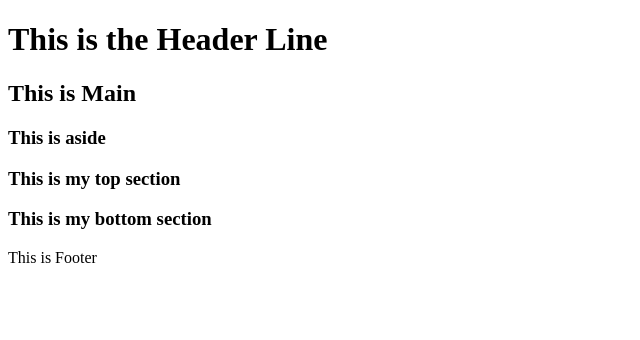
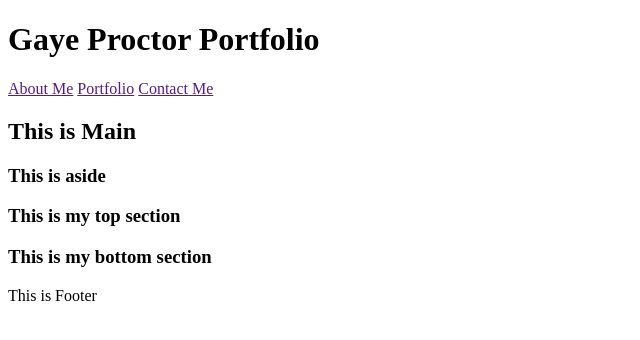
Before and after one commit to slsmi894/Gaye-Sandy, a plain HTML site: page index.html in a window 1280 px wide. Shown: the whole page, without its empty margins (0-640 px from the left). Drawn offline with Linux system fonts and the light colour scheme.

Commit message:
Changed h1 added nav anchor tags

```diff
--- a/index.html
+++ b/index.html
@@ -4,12 +4,17 @@
     <meta charset="UTF-8" />
     <meta http-equiv="X-UA-Compatible" content="IE=edge" />
     <meta name="viewport" content="width=device-width, initial-scale=1.0" />
-    <title>Document</title>
+    <title>Gaye Proctor Portfolio</title>
   </head>
 
   <body>
     <header>
-      <h1>This is the Header Line</h1>
+      <h1>Gaye Proctor Portfolio</h1>
+      <nav>
+        <a href="">About Me</a>
+        <a href="">Portfolio</a>
+        <a href="">Contact Me</a>
+      </nav>
     </header>
 
     <main>
```
